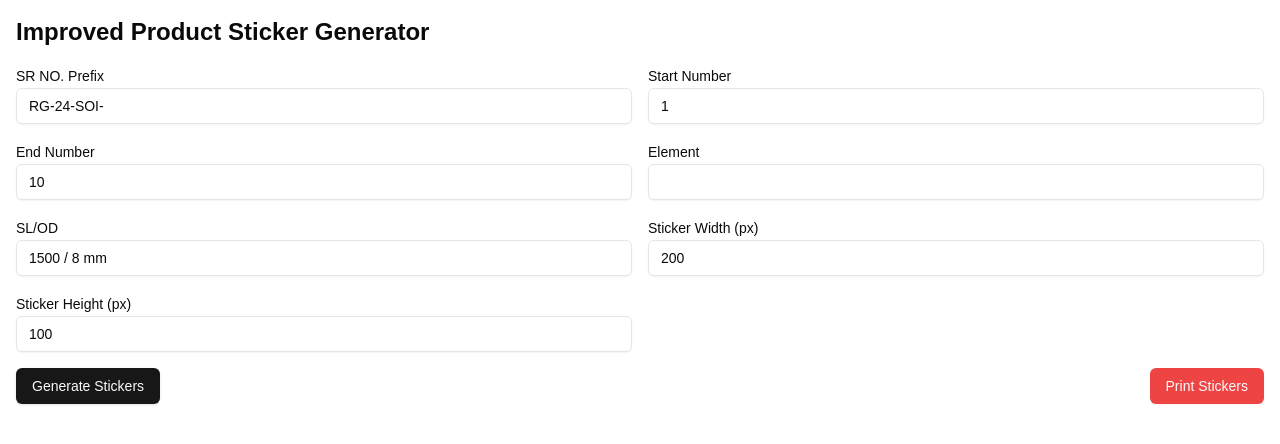
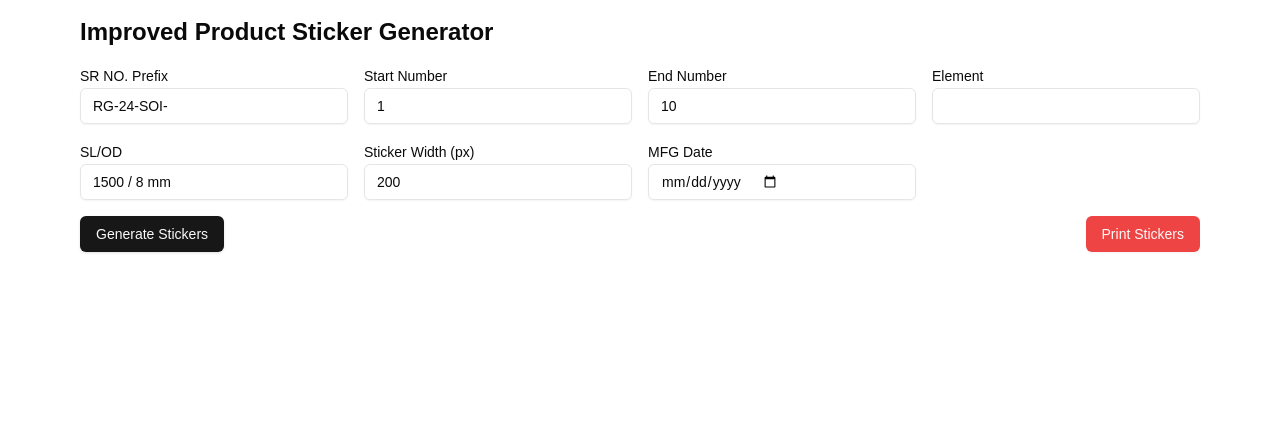
Before and after one commit to thedemonsid/sticker-generator, a Next.js app: page / in a window 1280 px wide. Shown: the top 444 px of the page. Built offline with nearby package versions, Linux system fonts and the light colour scheme.

Commit message:
Add manufacturing date field to sticker data and update form and display components

```diff
--- a/app/page.tsx
+++ b/app/page.tsx
@@ -18,6 +18,7 @@ interface StickerData {
   width: number;
   height: number;
   number: number;
+  mfgDate?: string;
 }
 
 export default function Home() {
@@ -30,6 +31,7 @@ export default function Home() {
     width: 200,
     height: 100,
     number: 1,
+    mfgDate: "",
   });
   const [stickers, setStickers] = useState<StickerData[]>([]);
   const componentRef = useRef<HTMLDivElement>(null);
@@ -62,6 +64,7 @@ export default function Home() {
         slOd: stickerData.slOd,
         width: 200 * scaleX,
         height: 100 * scaleY,
+        mfgDate: stickerData.mfgDate
       });
     }
     setStickers(newStickers);
@@ -72,7 +75,7 @@ export default function Home() {
   });
 
   return (
-    <div className="container mx-auto p-4">
+    <div className="container mx-auto p-4 max-w-6xl">
       <h1 className="text-2xl font-bold mb-4">
         Improved Product Sticker Generator
       </h1>
@@ -92,7 +95,7 @@ export default function Home() {
         <>
           <h2 className="text-xl font-bold mb-2">Preview</h2>
           <ScrollArea className="h-[400px]">
-            <div className="grid grid-cols-5 gap-0 mb-4">
+            <div className="flex flex-wrap justify-start gap-0 mb-4">
               {stickers.map((sticker, index) => (
                 <Card className="w-fit p-0 m-0" key={index}>
                   <Sticker {...sticker} />
--- a/components/sticker-form.tsx
+++ b/components/sticker-form.tsx
@@ -9,7 +9,7 @@ interface StickerData {
   element: string;
   slOd: string;
   width: number | undefined;
-  height: number | undefined;
+  mfgDate?: string;
 }
 
 interface StickerFormProps {
@@ -21,7 +21,7 @@ const StickerForm: React.FC<StickerFormProps> = ({
   stickerData,
   handleInputChange,
 }) => (
-  <div className="grid grid-cols-2 gap-4 mb-4">
+  <div className="grid grid-cols-4 gap-4 mb-4">
     <div>
       <Label htmlFor="prefix">SR NO. Prefix</Label>
       <Input
@@ -83,14 +83,13 @@ const StickerForm: React.FC<StickerFormProps> = ({
       />
     </div>
     <div>
-      <Label htmlFor="height">Sticker Height (px)</Label>
+      <Label htmlFor="mfgDate">MFG Date</Label>
       <Input
-        id="height"
-        name="height"
-        type="number"
-        value={stickerData.height}
+        id="mfgDate"
+        name="mfgDate"
+        type="date"
+        value={stickerData.mfgDate}
         onChange={handleInputChange}
-        min={1}
       />
     </div>
   </div>
--- a/components/sticker.tsx
+++ b/components/sticker.tsx
@@ -6,7 +6,7 @@ interface StickerProps {
   element: string;
   slOd: string;
   width: number;
-  height: number;
+  mfgDate?: string;
 }
 
 const Sticker: React.FC<StickerProps> = ({
@@ -15,20 +15,21 @@ const Sticker: React.FC<StickerProps> = ({
   element,
   slOd,
   width,
-  height,
+  mfgDate,
 }) => {
   return (
     <div
       className="sticker border border-black text-left font-sans px-1 break-inside-avoid"
-      style={{ width: `${width}px`, height: `${height}px` }}
+      style={{ width: `${width}px` }}
     >
       <h3 className="font-bold">RTD GENIX PVT. LTD.</h3>
-      <p className="m-0 p-0">
+      <p>
         SR NO. :- {prefix}
         {number.toString().padStart(2, "0")}
       </p>
-      <p>Element :- {element}</p>
-      <p>SL/OD :- {slOd}</p>
+      {element && <p>Element :- {element}</p>} <p>SL/OD :- {slOd}</p>
+      {mfgDate && <div>MFG: {mfgDate}</div>}{" "}
+      {/* Conditionally render mfgDate */}
     </div>
   );
 };
```
